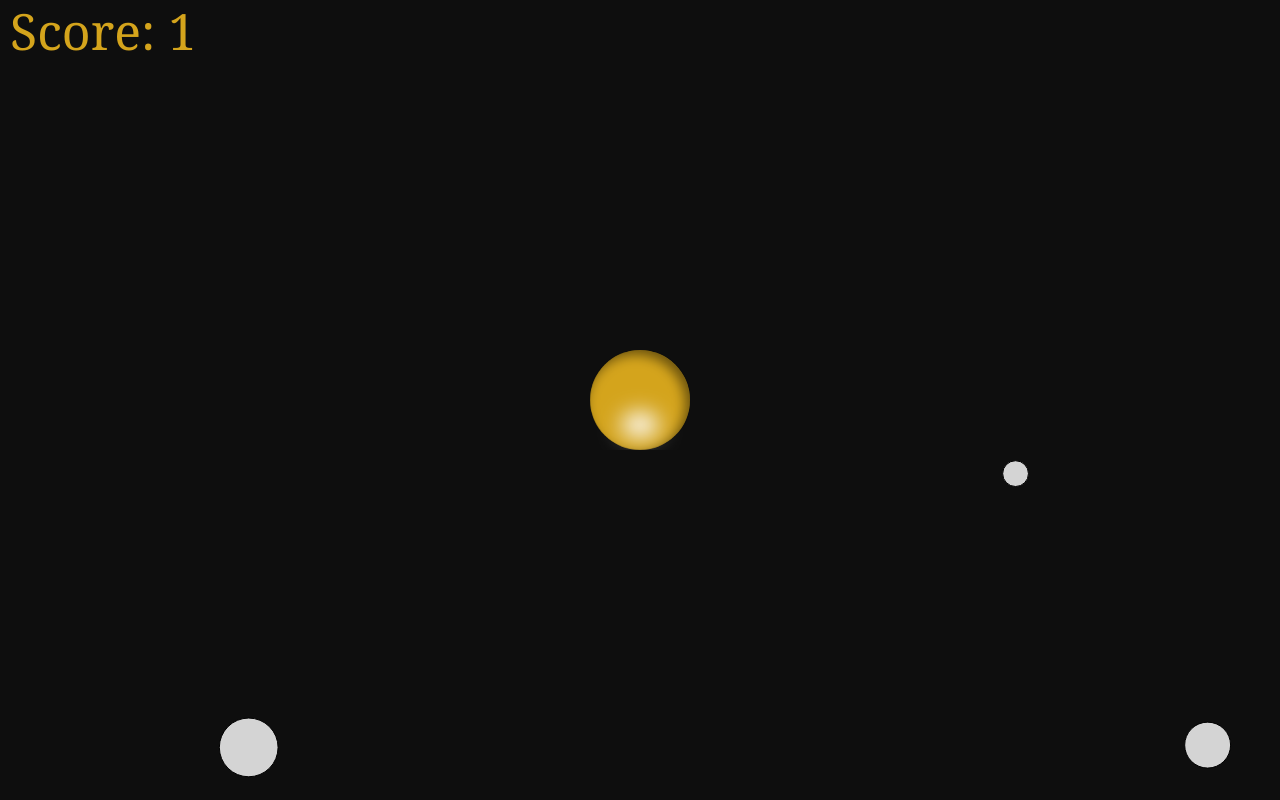
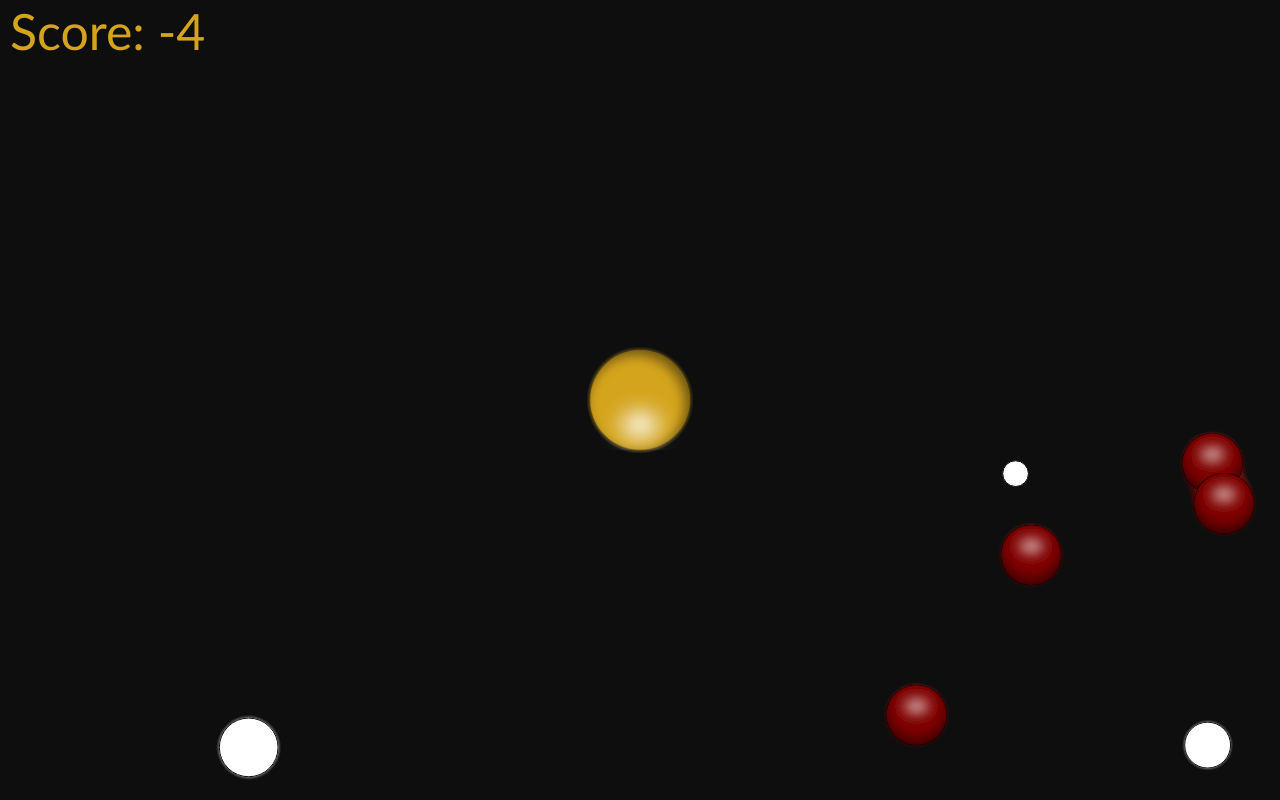
Before and after one commit to FilipFojtik/The-Bubble-Game, a plain HTML site: page play_bubble.html in a window 1280 px wide. Drawn offline with Linux system fonts and the light colour scheme.

Commit message:
BubbleGame Beta v2.0, Přidány záporné bubliny, zvuky, obrázky, svg, úprava kódu

```diff
--- a/play_bubble.html
+++ b/play_bubble.html
@@ -25,5 +25,18 @@
     </div>-->
     <canvas id="canvas1"></canvas>
     <script src="play_script.js"></script>
+    <svg>
+        <defs>
+            <filter id="goo">
+                <feGaussianBlur in="SourceGraphic" stdDeviation="10" result="blur" />
+                <feColorMatrix in="blur" mode="matrix" values= "    1 0 0 0 0
+                                                                    0 1 0 0 0
+                                                                    0 0 1 0 0
+                                                                    0 0 0 3 -1"
+                                                                    result="goo" />
+                <feBlend in="SourceGraphic" in2="goo" />
+            </filter>
+        </defs>
+    </svg>
 </body>
 </html>
--- a/play_script.js
+++ b/play_script.js
@@ -1,14 +1,16 @@
-//Canvas
+//Canvas    ----------------------------------------------------------------------------------------------------------------
 const canvas = document.getElementById('canvas1');
 const ctx = canvas.getContext('2d');
 canvas.width = window.innerWidth;
 canvas.height = window.innerHeight;
 
 let score = 0;
+let redBubble = 5;
 let gameFrame = 0;
-ctx.font = '50px Georgia';
+ctx.font = '50px Gill Sans MT';
+let gameSpeed = 1;
 
-//Interakce
+//Interakce ----------------------------------------------------------------------------------------------------------------
 let canvasPosition = canvas.getBoundingClientRect();
 const mouse = {
     x: canvas.width/2,
@@ -25,7 +27,7 @@ canvas.addEventListener('mouseup', function() {
     mouse.click = false;
 });
 
-//Player
+//Player    ----------------------------------------------------------------------------------------------------------------
 const playerLeft = new Image();
 playerLeft.src = 'Bubble_picture1.png';
 //const playerRight = new Image();
@@ -83,7 +85,7 @@ class PLayer {
 }
 const player = new PLayer();
 
-//Bubbles
+//Bubbles +  ----------------------------------------------------------------------------------------------------------------
 const bubblesArray = [];
 class Bubble {
     constructor() {
@@ -102,7 +104,7 @@ class Bubble {
         this.distance = Math.sqrt(dx*dx + dy*dy);
     }
     draw() {
-        ctx.fillStyle = 'rgb(212,212,212)';
+        ctx.fillStyle = 'white';
         ctx.beginPath();
         ctx.arc(this.x, this.y, this.radius, 0, Math.PI * 2);
         ctx.closePath();
@@ -145,19 +147,100 @@ function handleBubbles() {
     }
 }
 
-//Pozadí
+//Bubbles -  ----------------------------------------------------------------------------------------------------------------
+const bubblesArrayb = [];
+const bubbleImage = new Image();
+bubbleImage.src = 'Bubble_picture3.png';
+class Bubbleb {
+    constructor() {
+        this.x = Math.random() * canvas.width;
+        this.y = canvas.height + 100;
+        this.radius = 30;
+        this.speed = Math.random() * 5 + 1;
+        this.distance;
+        this.soundb = Math.random() <= 0.5 ? 'sound3' : 'sound4';
+    }
+    update() {
+        this.y -= this.speed;
+        const dx = this.x - player.x;
+        const dy = this.y - player.y;
+        this.distance = Math.sqrt(dx*dx + dy*dy);
+    }
+    draw() {
+        ctx.fillStyle = 'red';
+        ctx.beginPath();
+        ctx.arc(this.x, this.y, this.radius, 0, Math.PI * 2);
+        ctx.closePath();
+        ctx.fill();
+        ctx.stroke();
+        ctx.drawImage(bubbleImage, this.x - 30, this.y - 30, this.radius * 2, this.radius * 2);
+    }
+}
+
+const bubblePop3 = document.createElement('audio');
+bubblePop3.src = 'Bubble3.mp3';
+const bubblePop4 = document.createElement('audio');
+bubblePop4.src = 'Bubble4.mp3';
+
+function handleBubblesb() {
+    if(gameFrame % 50 == 0) {
+        bubblesArrayb.push(new Bubbleb());
+        console.log(bubblesArrayb.length);
+    }
+    for (let i = 0; i < bubblesArrayb.length; i++) {
+        bubblesArrayb[i].update();
+        bubblesArrayb[i].draw();
+    }
+    for (let i = 0; i < bubblesArrayb.length; i++) {
+        if(bubblesArrayb[i].y < 0 - bubblesArrayb[i].radius * 2) {
+            bubblesArrayb.splice(i, 1);
+        }
+        if(bubblesArrayb[i].distance < bubblesArrayb[i].radius + player.radius) {
+            (console.log('Bubble BUM'));
+            if(!bubblesArrayb[i].counted) {
+                if(bubblesArrayb[i].soundb == 'sound3') {
+                    bubblePop3.play();
+                } else {
+                    bubblePop4.play();
+                }
+                score -= redBubble;
+                bubblesArrayb[i].counted = true;
+                bubblesArrayb.splice(i, 1);
+            }
+        }
+    }
+}
+
+//Pozadí    ----------------------------------------------------------------------------------------------------------------
 const background = new Image();
 background.src = 'Background1.png';
 
-function handleBackground() {
-    ctx.drawImage(background, 0, 0, canvas.width, canvas.height);
+/*const background2 = new Image();
+background2.src = 'Background2.png';
+
+const BG = {
+    x1: 0,
+    x2: canvas.width,
+    y: 0,
+    width: canvas.width,
+    height: canvas.height
 }
 
-//Animace
+function handleBackground() {
+    BG.x1 -= gameSpeed;
+    if(BG.x1 < -BG.width) BG.x1 = BG.width;
+    BG.x2 -= gameSpeed;
+    if(BG.x2 < -BG.width) BG.x2 = BG.width;
+    ctx.drawImage(background, BG.x1, BG.y, BG.width, BG.height);
+    ctx.drawImage(background2, BG.x2, BG.y, BG.width, BG.height);
+}*/
+
+//Animace   ----------------------------------------------------------------------------------------------------------------
 function animate() {
     ctx.clearRect(0, 0, canvas.width, canvas.height);
-    handleBackground();
+    //handleBackground();
     handleBubbles();
+    handleBubblesb();
     player.update();
     player.draw();
     ctx.fillText('Score: ' + score, 10, 50);
--- a/play_style.css
+++ b/play_style.css
@@ -16,6 +16,7 @@ body {
 #canvas1 {
     width: 100%;
     height: 100%;
+    filter: url('#goo');
     /*border: 4px solid black;*/
 }
 
```
Also changed, not shown: Bubble_picture3.png (added), Bubble_picture4.png (added), 2 other files.
